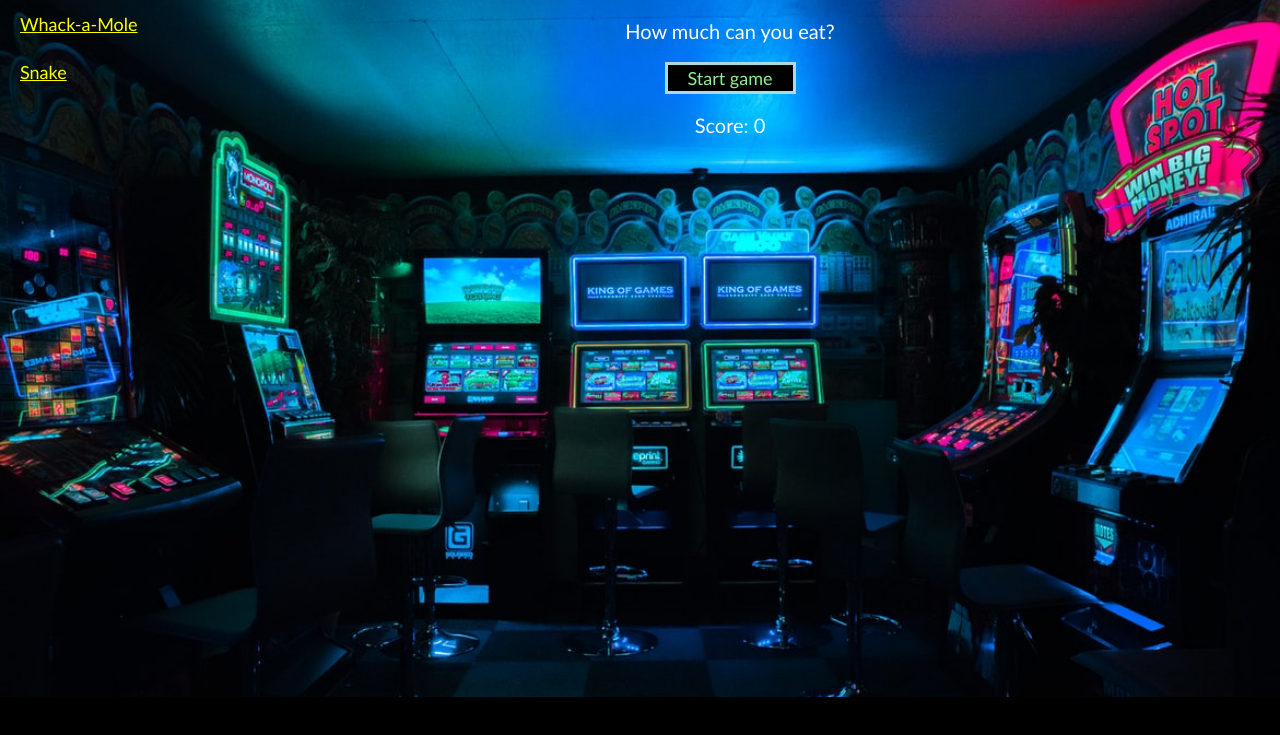
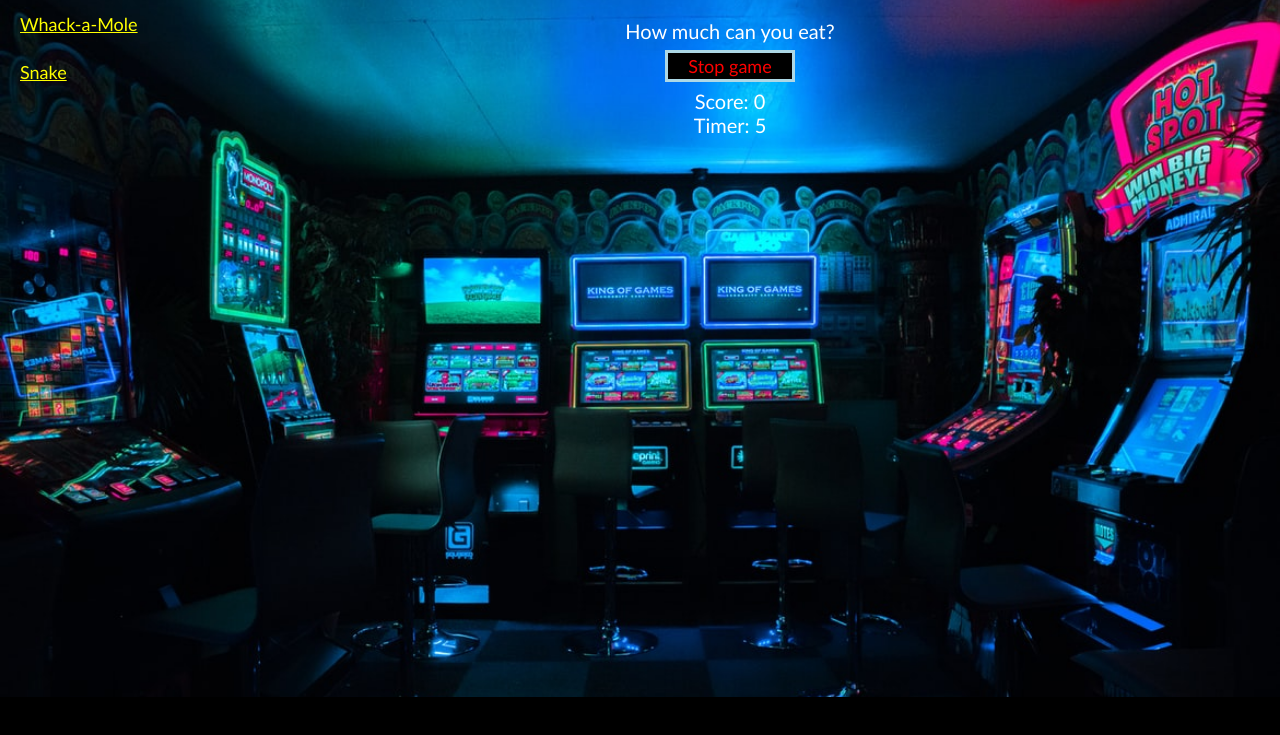
Before and after one commit to hmilly/game-center, a Gatsby site: page /snake in a window 1280 px wide. Shown: the part 63-798 px from the top of the page. Built offline with nearby package versions, Linux system fonts and the light colour scheme; Gatsby itself is replaced by a stand-in of ours.

Commit message:
created header component, creating game timer

```diff
--- /dev/null
+++ b/src/components/GameHeader.js
@@ -0,0 +1,39 @@
+import React from 'react'
+import { useState, useEffect } from "react";
+import { Header } from "../styles/Game.details.styled";
+
+const GameHeader = ({ name, text, start, setStart, count }) => {
+    const [countdown, setCountdown] = useState(10)
+
+const cd = () => setCountdown(countdown - 1)
+    useEffect(() => {
+
+
+
+        if (start && countdown > 0) {
+            setInterval(() => {
+                cd()
+            }, 1000);
+
+        } else if (!start || countdown === 0){
+            setCountdown(10)
+            clearInterval(cd);
+            setStart(!start)
+        }
+
+    })
+
+    return (
+        <Header btnCol={start ? "red" : "lightgreen"}>
+            <h1>{name}</h1>
+            <p>{text}</p>
+            <button onClick={() => setStart(!start)}>
+                {start ? "Stop game" : "Start game"}
+            </button>
+            <p>Score: {count}</p>
+            <p>Timer: {countdown}</p>
+        </Header>
+    )
+}
+
+export default GameHeader
--- a/src/components/Mole.js
+++ b/src/components/Mole.js
@@ -2,7 +2,7 @@
 import { useEffect, useState } from "react";
 import mole from "../images/mole.png";
 
-const Mole = ({ count, setCount, start }) => {
+const Mole = ({ count, setCount, start, timer }) => {
   const [t, setT] = useState(0);
 
   const timeout = () => Math.round(Math.random() * (2000 - 200) + 500);
--- a/src/pages/snake.js
+++ b/src/pages/snake.js
@@ -1,23 +1,27 @@
 import * as React from "react";
-import { useState } from "react";
-import { Container, Header } from "../styles/Game.details.styled";
+import { useState, useEffect } from "react";
 import Layout from "../components/Layout"
+import GameHeader from "../components/GameHeader";
+import { Container } from "../styles/Game.details.styled";
 
 const Snake = () => {
     const [start, setStart] = useState(false);
     const [count, setCount] = useState(0);
 
+    useEffect(() => {
+        if (start) setCount(0);
+    }, [start]);
+
     return (
         <Layout>
             <Container>
-                <Header btnCol={start ? "red" : "lightgreen"}>
-                    <h1>Snake</h1>
-                    <p>How much can you eat?</p>
-                    <button onClick={() => setStart(!start)}>
-                        {start ? "Stop game" : "Start game"}
-                    </button>
-                    <p>Score: {count}</p>
-                </Header>
+                <GameHeader
+                    name="Snake"
+                    text="How much can you eat?"
+                    start={start}
+                    setStart={setStart}
+                    count={count}
+                />
                 {/*
                     <Canvas>
 
```
Also changed, not shown: src/pages/whackMole.js (+10 -10 lines).
